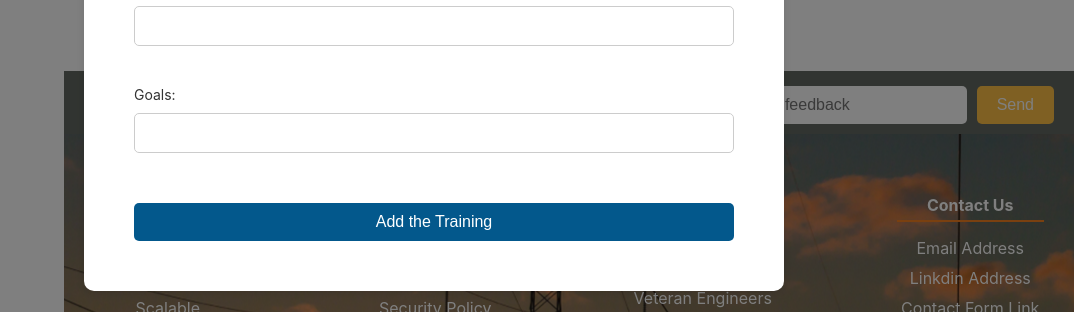
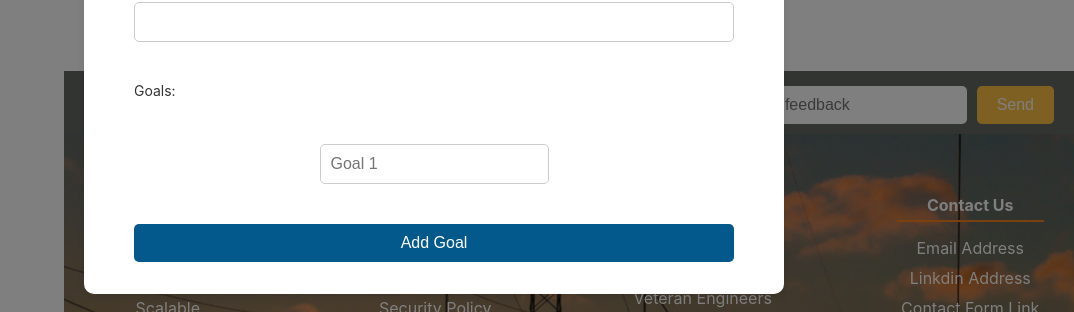
Before and after one commit to NethmaaJay26/Eng_Tracking_FrontEnd, a React (Create React App) app: page /trainings in a window 1280 px wide. Both pictures are taken after typing "Sample" into the empty fields and a click on the button "Add a Training". Shown: the part 476-788 px from the top of the page, without its empty margins (206-1280 px from the left). Built offline with nearby package versions, Linux system fonts and the light colour scheme; no server answers.

Commit message:
goal adding

```diff
--- a/src/Pages/Trainings.jsx
+++ b/src/Pages/Trainings.jsx
@@ -9,7 +9,7 @@ export default function Trainings() {
     category: '',
     company: '',
     timePeriod: '',
-    Goals: '' // Ensure 'Goals' matches your schema field
+    goals: [''] // Set goals as an array to handle multiple goals
   });
 
   useEffect(() => {
@@ -20,11 +20,27 @@ export default function Trainings() {
       .catch(error => console.error('Error fetching data:', error));
   }, []);
 
+  // Handle form input changes
   const handleChange = (e) => {
     const { name, value } = e.target;
     setFormData(prevData => ({ ...prevData, [name]: value }));
   };
 
+  // Handle goal changes
+  const handleGoalChange = (index, value) => {
+    setFormData(prevData => {
+      const newGoals = [...prevData.goals];
+      newGoals[index] = value;
+      return { ...prevData, goals: newGoals };
+    });
+  };
+
+  // Add a new goal field
+  const addGoalField = () => {
+    setFormData(prevData => ({ ...prevData, goals: [...prevData.goals, ''] }));
+  };
+
+  // Submit form data
   const handleSubmit = (e) => {
     e.preventDefault();
     fetch('http://localhost:4000/api/trainings/add', {
@@ -43,7 +59,16 @@ export default function Trainings() {
       .then(data => {
         console.log('Success:', data);
         setTrainings([...trainings, data]); // Add new training to the list
-      setShowPopup(false);
+        setShowPopup(false); // Close the popup
+
+        // Reset the form data after submission
+        setFormData({
+          name: '',
+          category: '',
+          company: '',
+          timePeriod: '',
+          goals: [''], // Reset goals to a single empty field
+        });
       })
       .catch((error) => {
         console.error('Error:', error);
@@ -81,7 +106,7 @@ export default function Trainings() {
                 <td>{training.category}</td>
                 <td>{training.company}</td>
                 <td>{training.timePeriod}</td>
-                <td>{training.Goals}</td>
+                <td>{Array.isArray(training.goals) ? training.goals.join(', ') : ''}</td> {/* Ensure goals are displayed as comma-separated */}
               </tr>
             ))}
           </tbody>
@@ -105,7 +130,6 @@ export default function Trainings() {
                   <option value="managerial">Managerial</option>
                   <option value="interdisciplinary">Interdisciplinary</option>
                   <option value="communication">Communication</option>
-                  <option value="category1">Category 1</option>
                 </select>
               </label>
               <label>
@@ -116,10 +140,18 @@ export default function Trainings() {
                 Time Period:
                 <input type="text" name="timePeriod" value={formData.timePeriod} onChange={handleChange} />
               </label>
-              <label>
-                Goals:
-                <input type="text" name="Goals" value={formData.Goals} onChange={handleChange} />
-              </label>
+              <label>Goals:</label>
+              {formData.goals.map((goal, index) => (
+                <div key={index}>
+                  <input
+                    type="text"
+                    value={goal}
+                    onChange={(e) => handleGoalChange(index, e.target.value)}
+                    placeholder={`Goal ${index + 1}`}
+                  />
+                </div>
+              ))}
+              <button type="button" onClick={addGoalField}>Add Goal</button>
               <button type="submit">Add the Training</button>
             </form>
           </div>
```
Lines whose indentation alone changed are shown as unchanged.
